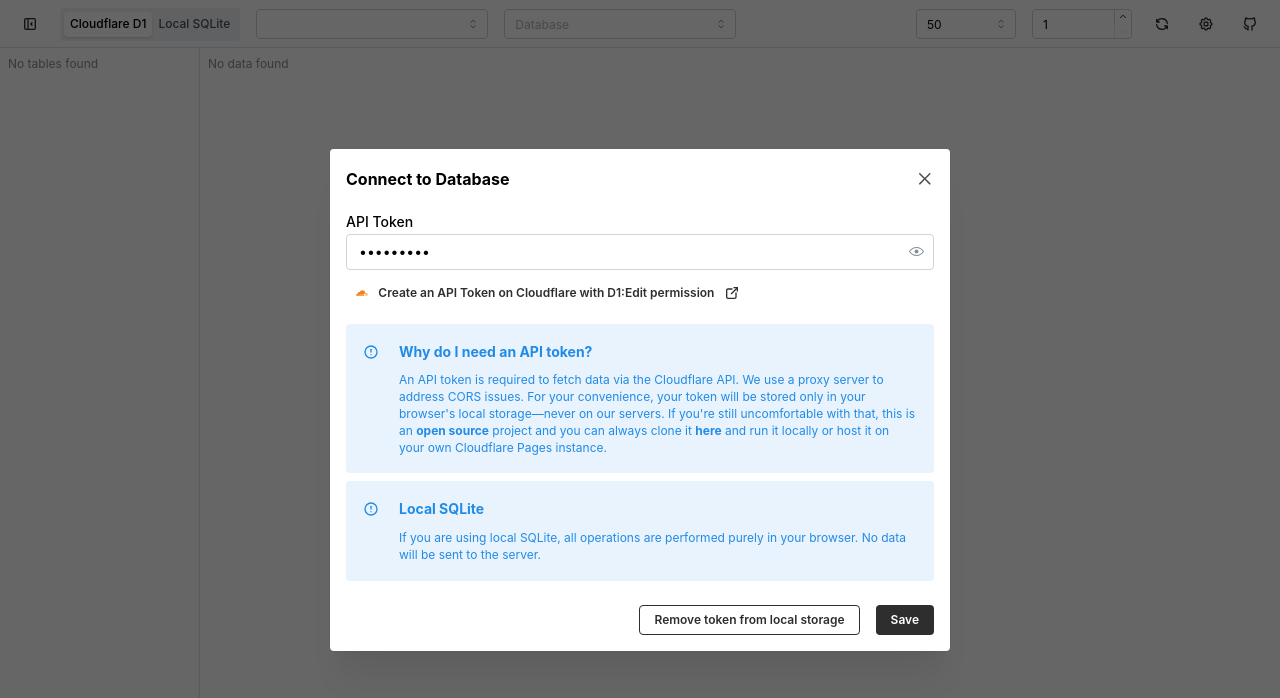
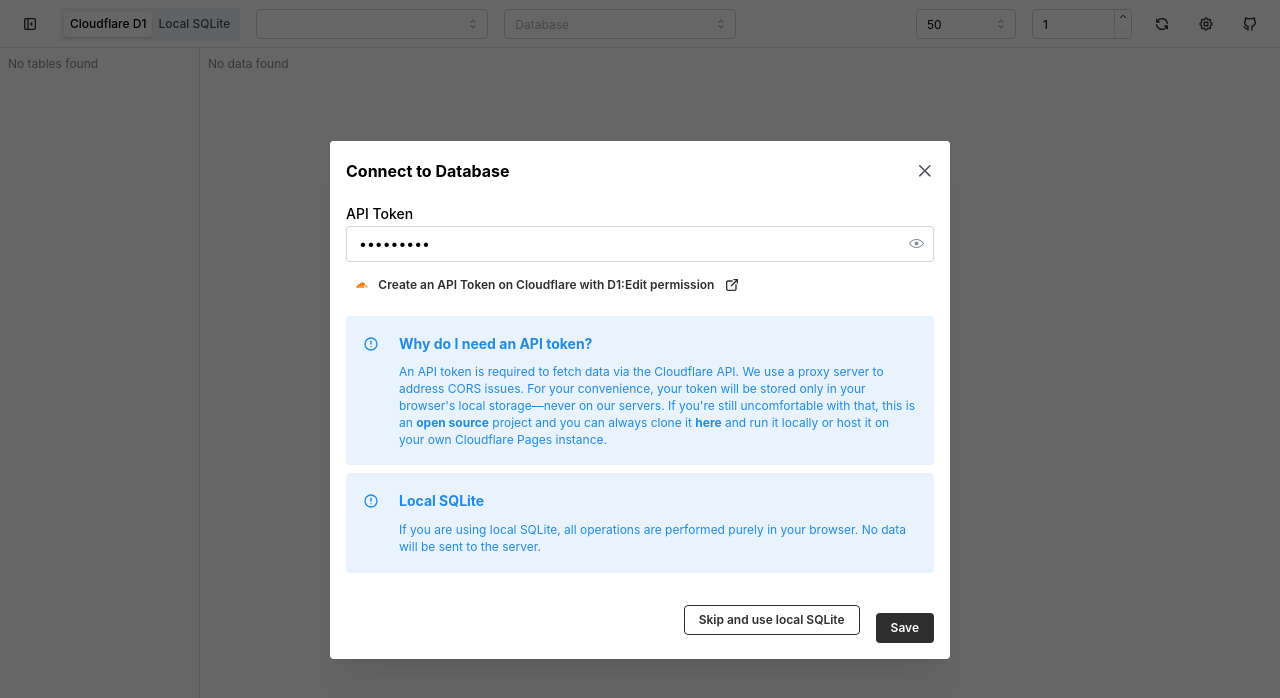
Before and after one commit to zoubingwu/cloudflare-d1-viewer, a React (Vite) app: page / in a window 1280 px wide. Both pictures are taken after typing "Sample123" into the empty fields and a click on the button "Create an API Token on Cloudflare with D1:Edit permission". Shown: the top 698 px of the page. Built offline with nearby package versions, Linux system fonts and the light colour scheme.

Commit message:
feat(app): add conditional button to skip and use local SQLite

```diff
--- a/src/App.tsx
+++ b/src/App.tsx
@@ -628,11 +628,22 @@
             </Text>
           </Alert>
 
-          <Group justify="flex-end">
+          <Group justify="flex-end" mt={16}>
+            {value ? (
               <Button
                 variant="outline"
                 size="xs"
-              mt={16}
+                onClick={() => {
+                  setDbType("local");
+                  setOpened(false);
+                }}
+              >
+                Skip and use local SQLite
+              </Button>
+            ) : (
+              <Button
+                variant="outline"
+                size="xs"
                 onClick={() => {
                   removeToken();
                   window.location.reload();
@@ -640,6 +651,7 @@
               >
                 Remove token from local storage
               </Button>
+            )}
 
             <Button
               size="xs"
```
Lines whose indentation alone changed are shown as unchanged.
